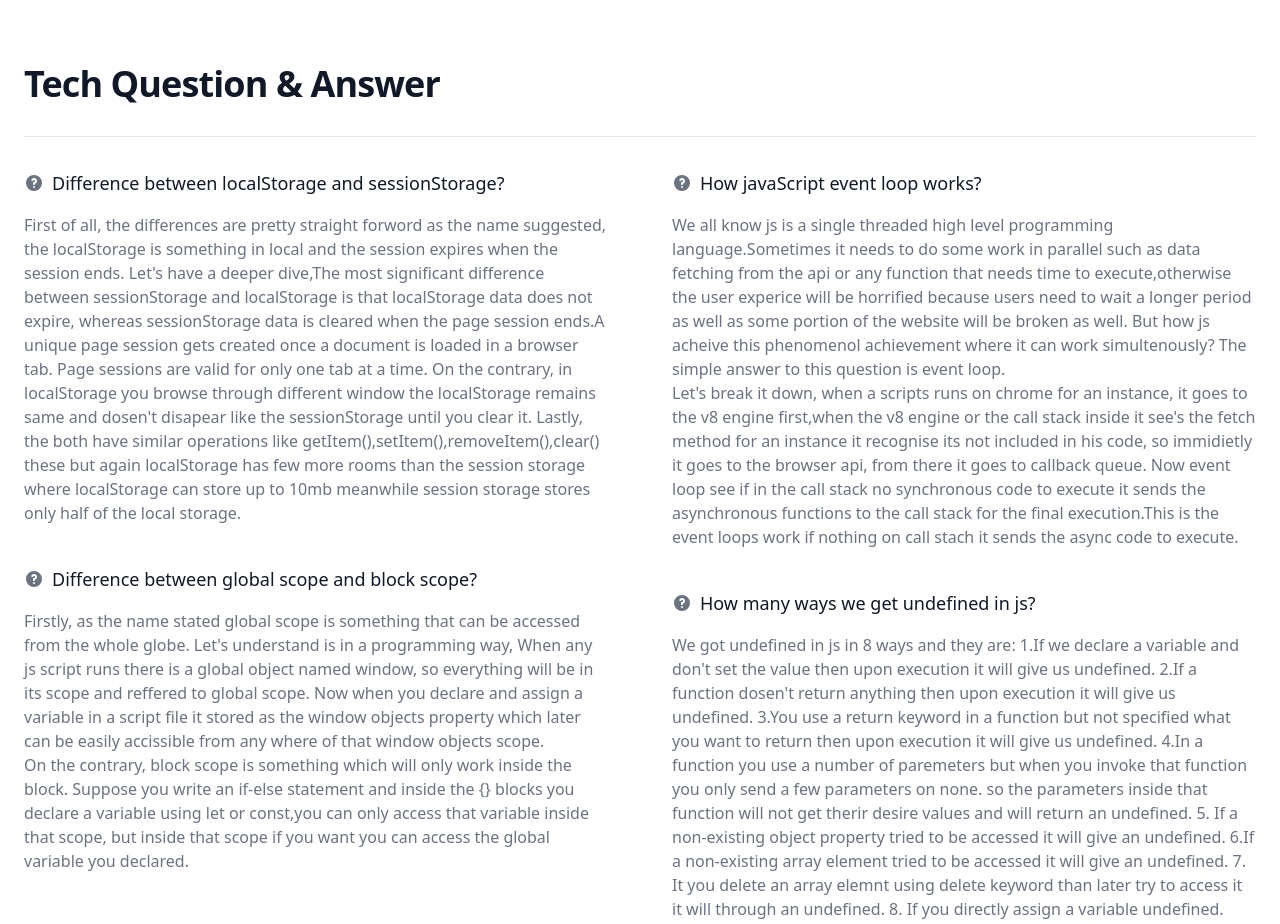
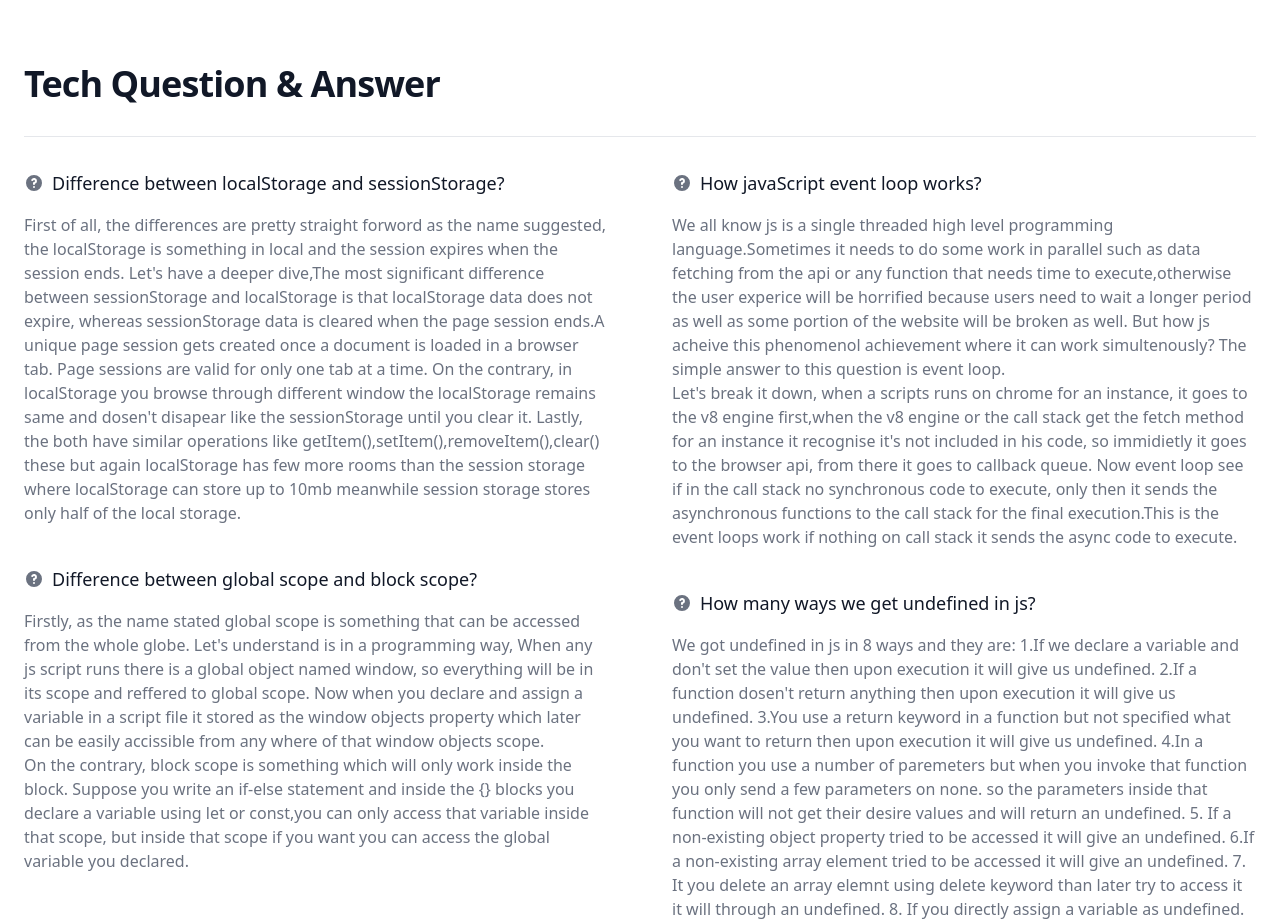
Before and after one commit to HasanMdKamrul/typining-monster-app, a plain HTML site: page blog.html in a window 1280 px wide. Drawn offline with nearby package versions, Linux system fonts and the light colour scheme.

Commit message:
Final commit after fixing some type errors in the blog.html page

```diff
--- a/blog.html
+++ b/blog.html
@@ -132,14 +132,14 @@
                 <p class="text-gray-500 dark:text-gray-400">
                   Let's break it down, when a scripts runs on chrome for an
                   instance, it goes to the v8 engine first,when the v8 engine or
-                  the call stack inside it see's the fetch method for an
-                  instance it recognise its not included in his code, so
-                  immidietly it goes to the browser api, from there it goes to
-                  callback queue. Now event loop see if in the call stack no
-                  synchronous code to execute it sends the asynchronous
-                  functions to the call stack for the final execution.This is
-                  the event loops work if nothing on call stach it sends the
-                  async code to execute.
+                  the call stack get the fetch method for an instance it
+                  recognise it's not included in his code, so immidietly it goes
+                  to the browser api, from there it goes to callback queue. Now
+                  event loop see if in the call stack no synchronous code to
+                  execute, only then it sends the asynchronous functions to the
+                  call stack for the final execution.This is the event loops
+                  work if nothing on call stack it sends the async code to
+                  execute.
                 </p>
               </div>
               <div class="mb-10">
@@ -169,14 +169,14 @@
                   to return then upon execution it will give us undefined. 4.In
                   a function you use a number of paremeters but when you invoke
                   that function you only send a few parameters on none. so the
-                  parameters inside that function will not get therir desire
+                  parameters inside that function will not get their desire
                   values and will return an undefined. 5. If a non-existing
                   object property tried to be accessed it will give an
                   undefined. 6.If a non-existing array element tried to be
                   accessed it will give an undefined. 7. It you delete an array
                   elemnt using delete keyword than later try to access it it
                   will through an undefined. 8. If you directly assign a
-                  variable undefined.
+                  variable as undefined.
                 </p>
               </div>
             </div>
--- a/script.js
+++ b/script.js
@@ -78,7 +78,6 @@ const gameOver = () => {
   display.innerHTML = "";
   // make it inactive
   display.classList.add("inactive");
-  console.log(errorCount)
   // show result
   resultModal.innerHTML += `
     <h1>Finished!</h1>
```
